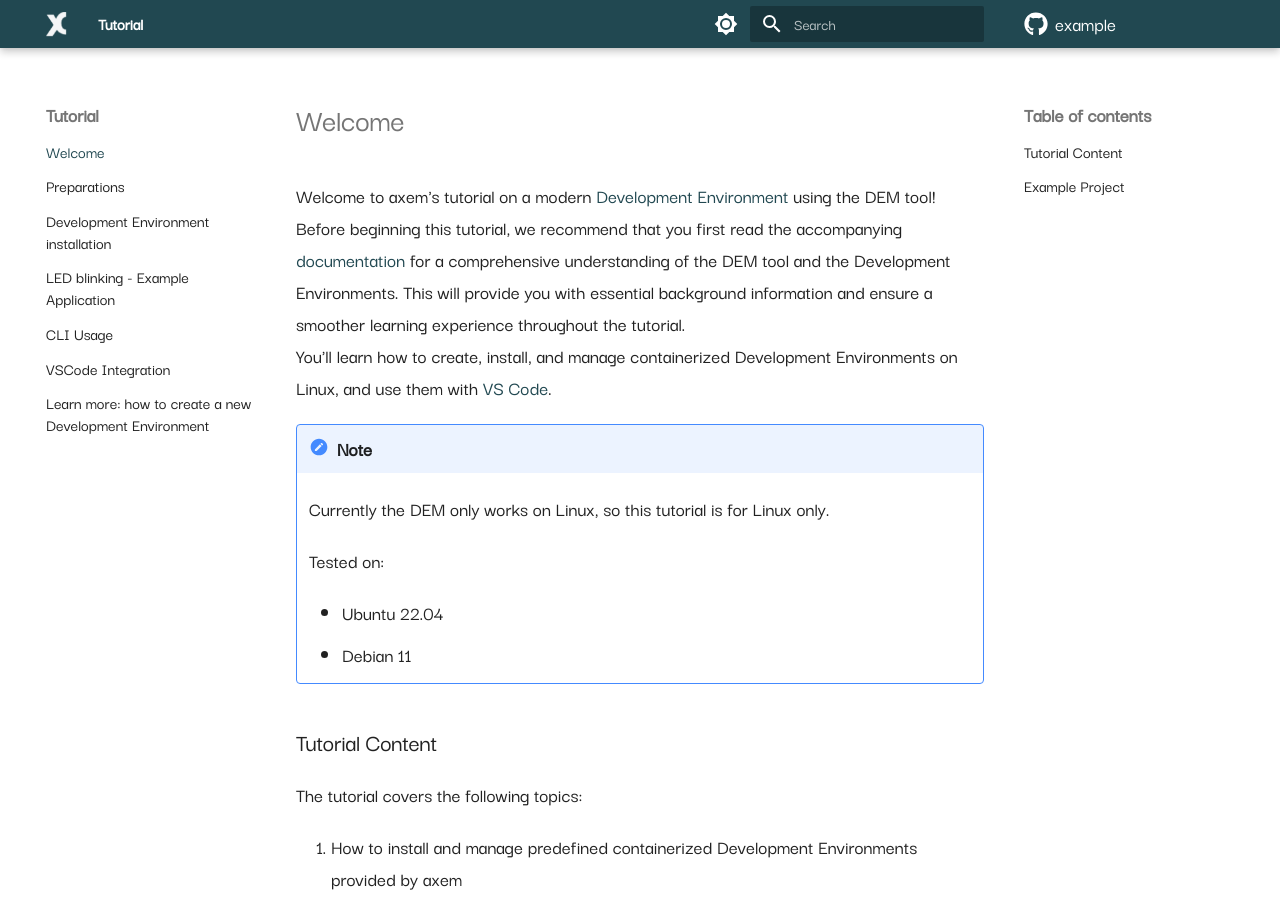
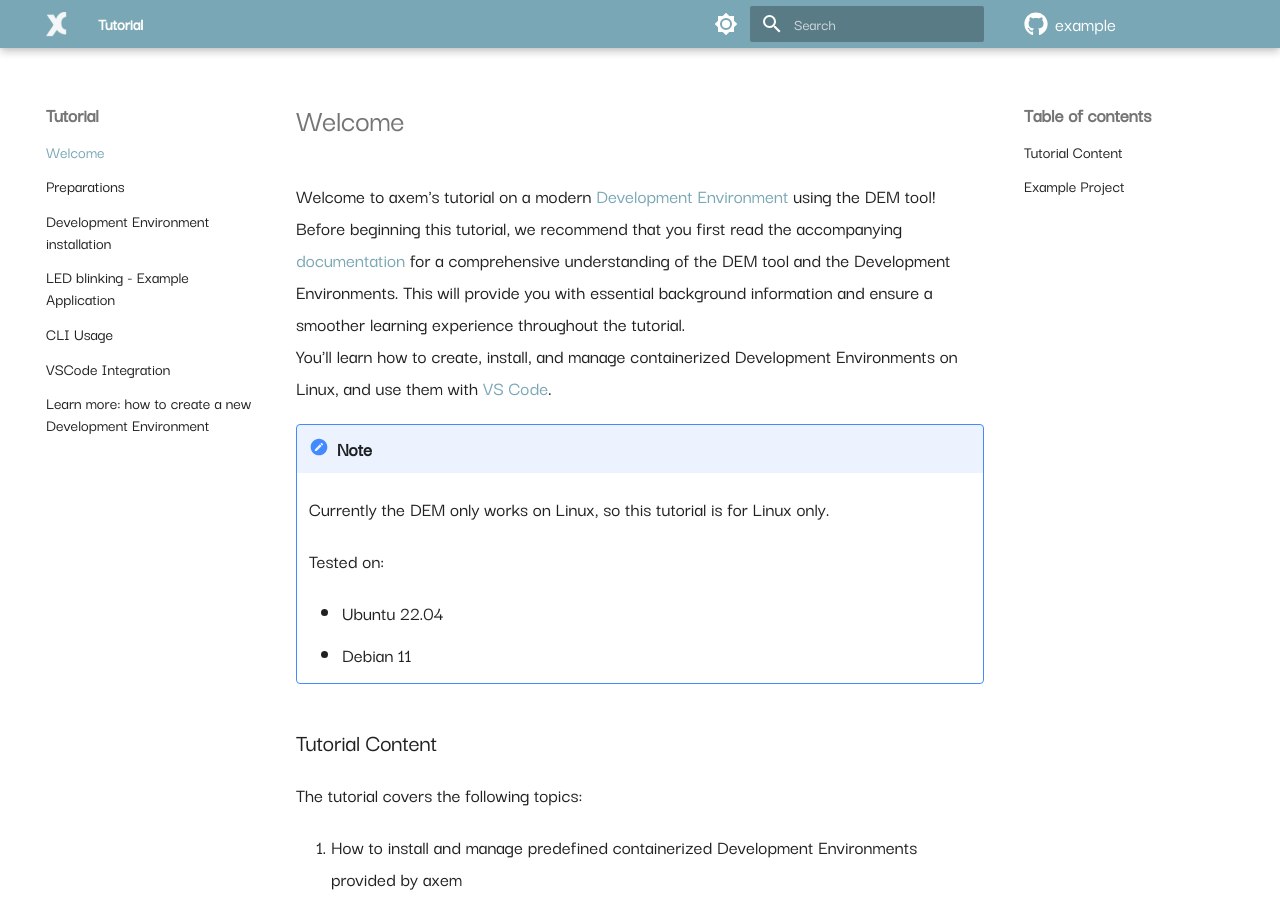
Before and after one commit to axem-solutions/example, an MkDocs documentation site: the page built from docs/index.md, in a window 1280 px wide and 900 px high. Built offline with MkDocs 1.6.1 and Material for MkDocs 9.7.7, drawn with Linux system fonts in a browser that asks for light colours; comment, search, counter and statistics services are not loaded.

Commit message:
Primary fg color changed.

```diff
--- a/docs/stylesheets/scheme.css
+++ b/docs/stylesheets/scheme.css
@@ -1,5 +1,5 @@
 [data-md-color-scheme="axem_light"] {
-  --md-primary-fg-color:               #214851;
+  --md-primary-fg-color:               #79A7B5 ;
   --md-accent-fg-color:                #277f97;
   --md-text-font:                       'DarkerGrotesque-Medium';
 
```
